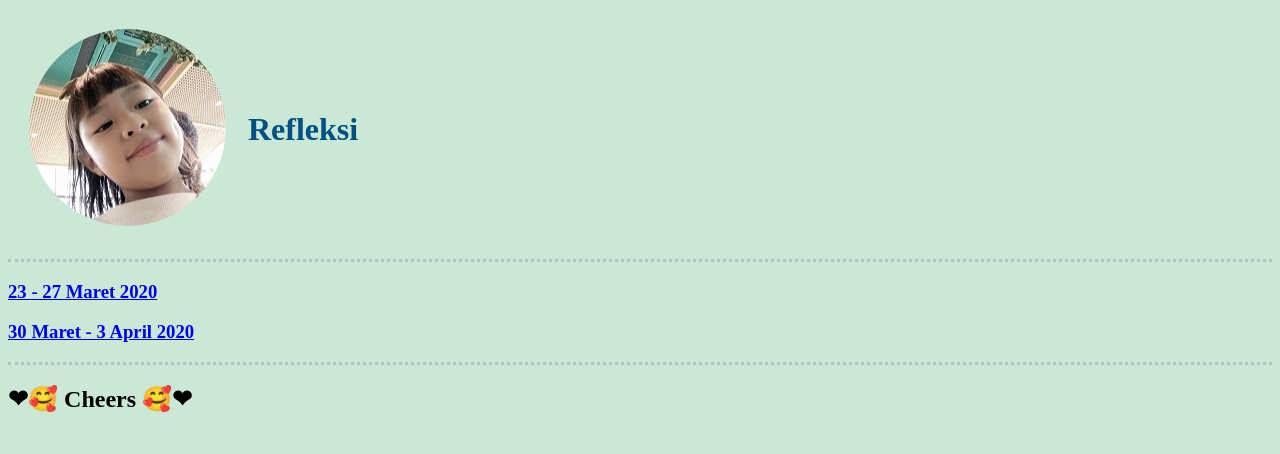
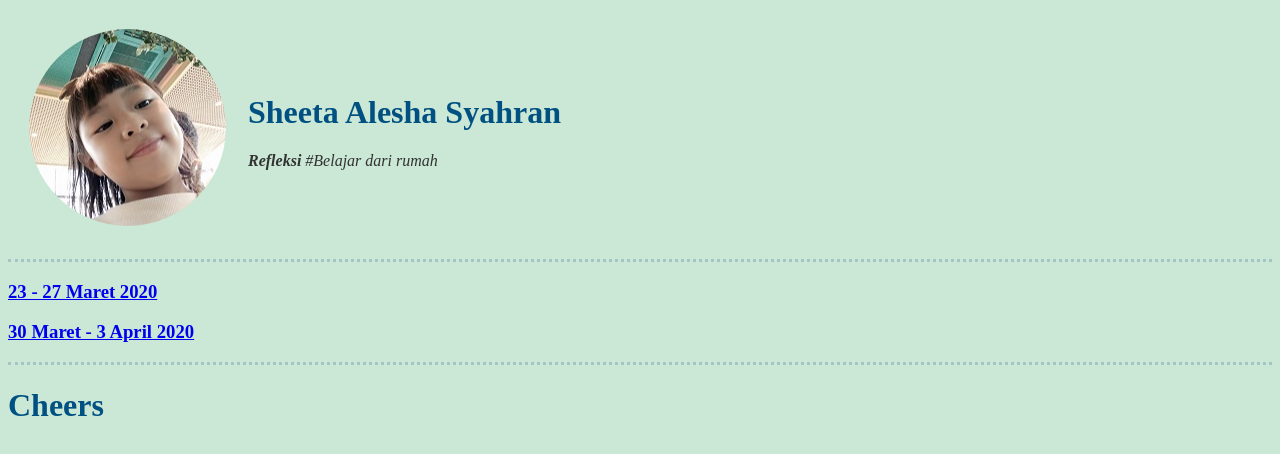
Before and after one commit to riosyahran/Belajardirumah, a plain HTML site: page index.html in a window 1280 px wide. Drawn offline with Linux system fonts and the light colour scheme.

Commit message:
Update index.html

```diff
--- a/index.html
+++ b/index.html
@@ -13,7 +13,8 @@
     <tr>
       <td><img src="images/sheeta.png" alt="profile photo"></td>
       <td>
-        <h1>Refleksi</h1>
+        <h1>Sheeta Alesha Syahran</h1>
+        <p><em> <strong> Refleksi </strong> #Belajar dari rumah </em></p>
       </td>
     </tr>
   </table>
@@ -21,10 +22,9 @@
   <h3><a href="1stweek.html">23 - 27 Maret 2020</a></h3>
 
   <h3><a href="2ndweek.html">30 Maret - 3 April 2020</a></h3>
-
   <hr size="2">
 
-<h2> ❤🥰 Cheers 🥰❤ </h2>
+  <h1>  Cheers  </h1>
 
 </body>
 
```
